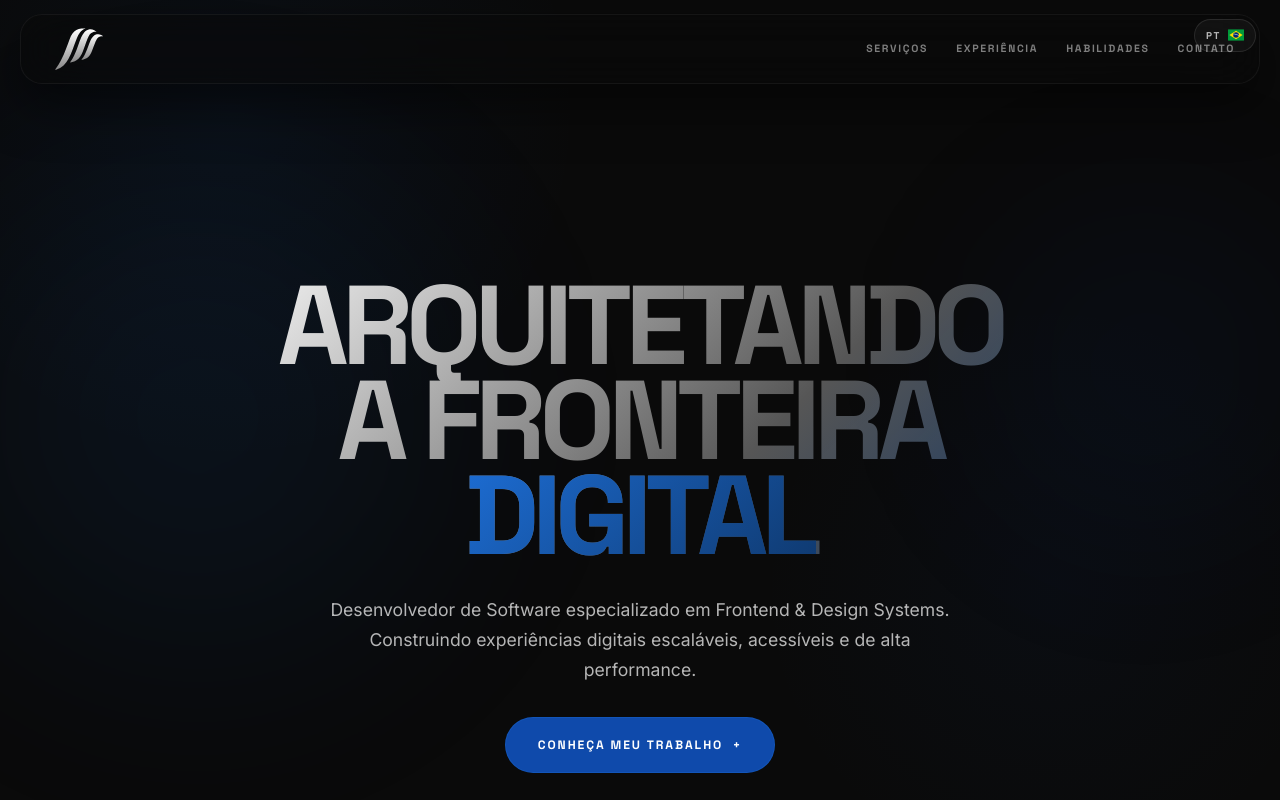
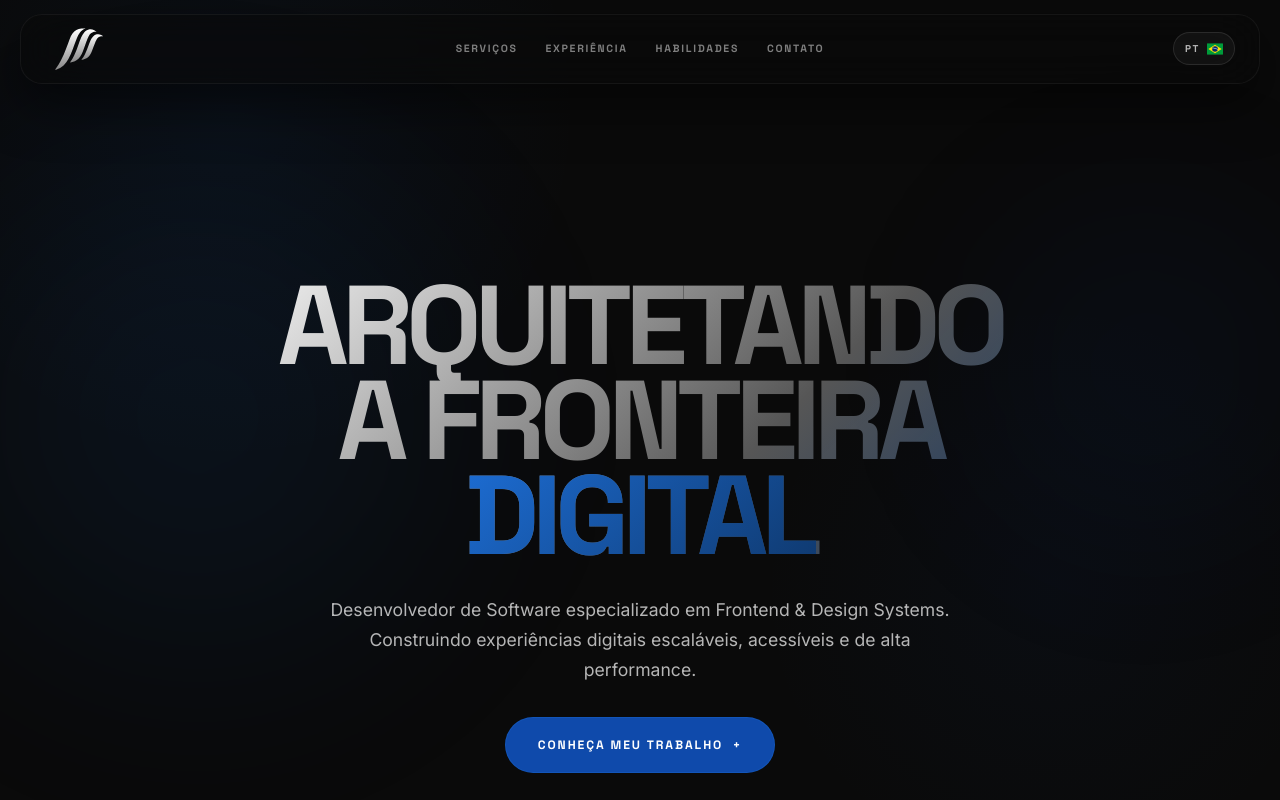
Before and after one commit to murillomartinss/murillo-lp, a React (Vite) app: page / in a window 1280 px wide. Built offline with nearby package versions, Linux system fonts and the light colour scheme.

Commit message:
fix: nav menu

```diff
--- a/src/App.module.css
+++ b/src/App.module.css
@@ -71,6 +71,7 @@
 }
 
 .nav {
+  position: relative;
   width: min(1240px, calc(100vw - 40px));
   margin: 0 auto;
   display: flex;
@@ -100,6 +101,9 @@
 }
 
 .navLinks {
+  position: absolute;
+  left: 50%;
+  transform: translateX(-50%);
   display: flex;
   align-items: center;
   gap: 1.75rem;
@@ -182,6 +186,37 @@
   border-bottom: none;
 }
 
+.navMobileLang {
+  display: flex;
+  justify-content: center;
+  gap: 0.6rem;
+  padding: 0.85rem 0 0.4rem;
+}
+
+.navMobileLangBtn {
+  display: inline-flex;
+  align-items: center;
+  gap: 0.4rem;
+  padding: 0.45rem 0.9rem;
+  border-radius: 999px;
+  border: 1px solid rgba(255, 255, 255, 0.1);
+  background: transparent;
+  color: rgba(255, 255, 255, 0.45);
+  font-family: var(--font-headline);
+  font-size: 0.62rem;
+  font-weight: 700;
+  text-transform: uppercase;
+  letter-spacing: 0.14em;
+  cursor: pointer;
+  transition: background 160ms ease, border-color 160ms ease, color 160ms ease;
+}
+
+.navMobileLangBtnActive {
+  border-color: rgba(255, 255, 255, 0.25);
+  background: rgba(255, 255, 255, 0.07);
+  color: #ffffff;
+}
+
 .navLink,
 .navLink:visited,
 .navLinkActive,
@@ -206,11 +241,11 @@
   border-bottom: 2px solid var(--accent);
 }
 
-.langFixed {
-  position: fixed;
-  top: 1.2rem;
-  right: 1.5rem;
-  z-index: 40;
+.navLangDesktop {
+  display: inline-flex;
+  align-items: center;
+  margin-left: auto;
+  flex-shrink: 0;
 }
 
 .langSwitcher {
@@ -1097,6 +1132,10 @@
     display: none;
   }
 
+  .navLangDesktop {
+    display: none;
+  }
+
   .heroSection {
     min-height: 760px;
   }
--- a/src/App.tsx
+++ b/src/App.tsx
@@ -197,7 +197,7 @@ function LangSwitcher() {
 }
 
 function FrameNav({ onNavigate, activeSection }: FrameNavProps) {
-  const { content } = useLanguage();
+  const { content, locale, setLocale } = useLanguage();
   const [menuOpen, setMenuOpen] = useState(false);
 
   const handleNavClick = (href: string) => {
@@ -236,6 +236,9 @@ function FrameNav({ onNavigate, activeSection }: FrameNavProps) {
             </a>
           ))}
         </nav>
+        <div className={styles.navLangDesktop}>
+          <LangSwitcher />
+        </div>
         <button
           className={[styles.hamburger, menuOpen ? styles.hamburgerOpen : ""].filter(Boolean).join(" ")}
           onClick={() => setMenuOpen((o) => !o)}
@@ -270,6 +273,20 @@ function FrameNav({ onNavigate, activeSection }: FrameNavProps) {
                 {item.label}
               </a>
             ))}
+            <div className={styles.navMobileLang}>
+              {localeOptions.map(({ code, label, Flag }) => (
+                <button
+                  key={code}
+                  className={[styles.navMobileLangBtn, locale === code ? styles.navMobileLangBtnActive : ""].filter(Boolean).join(" ")}
+                  onClick={() => setLocale(code)}
+                >
+                  <span className={styles.langFlag} aria-hidden="true">
+                    <Flag width={16} height={16} />
+                  </span>
+                  {label}
+                </button>
+              ))}
+            </div>
           </motion.nav>
         )}
       </AnimatePresence>
@@ -379,9 +396,6 @@ export default function App() {
           animate={reduceMotion ? undefined : { scale: [1, 0.92, 1.06, 1], opacity: [0.7, 0.92, 0.78, 0.7] }}
           transition={reduceMotion ? undefined : { duration: 16, repeat: Number.POSITIVE_INFINITY, ease: "easeInOut" }}
         />
-        <div className={styles.langFixed}>
-          <LangSwitcher />
-        </div>
         <FrameNav onNavigate={scrollToHash} activeSection={activeSection} />
 
         <main className={styles.canvas}>
```
